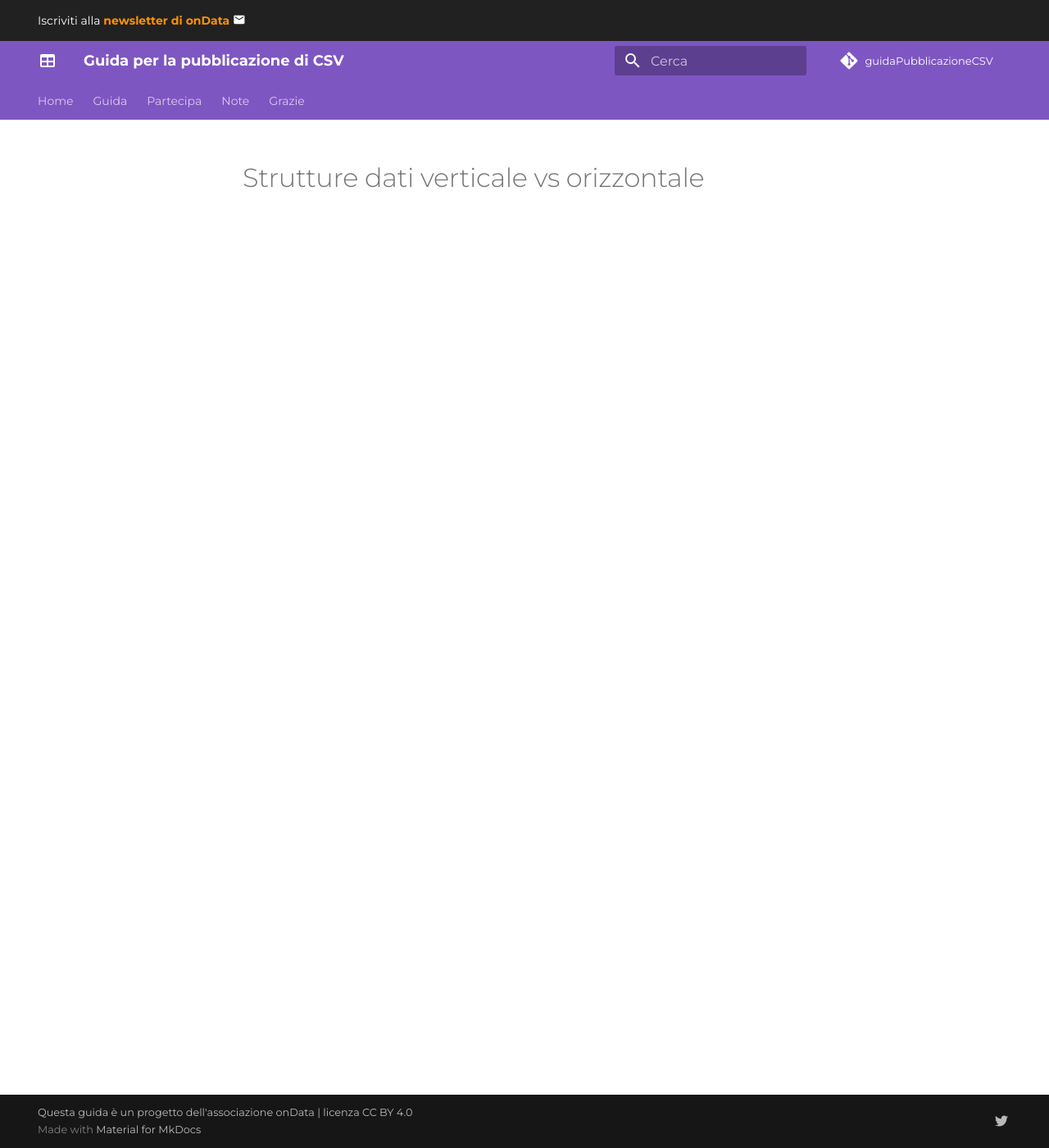
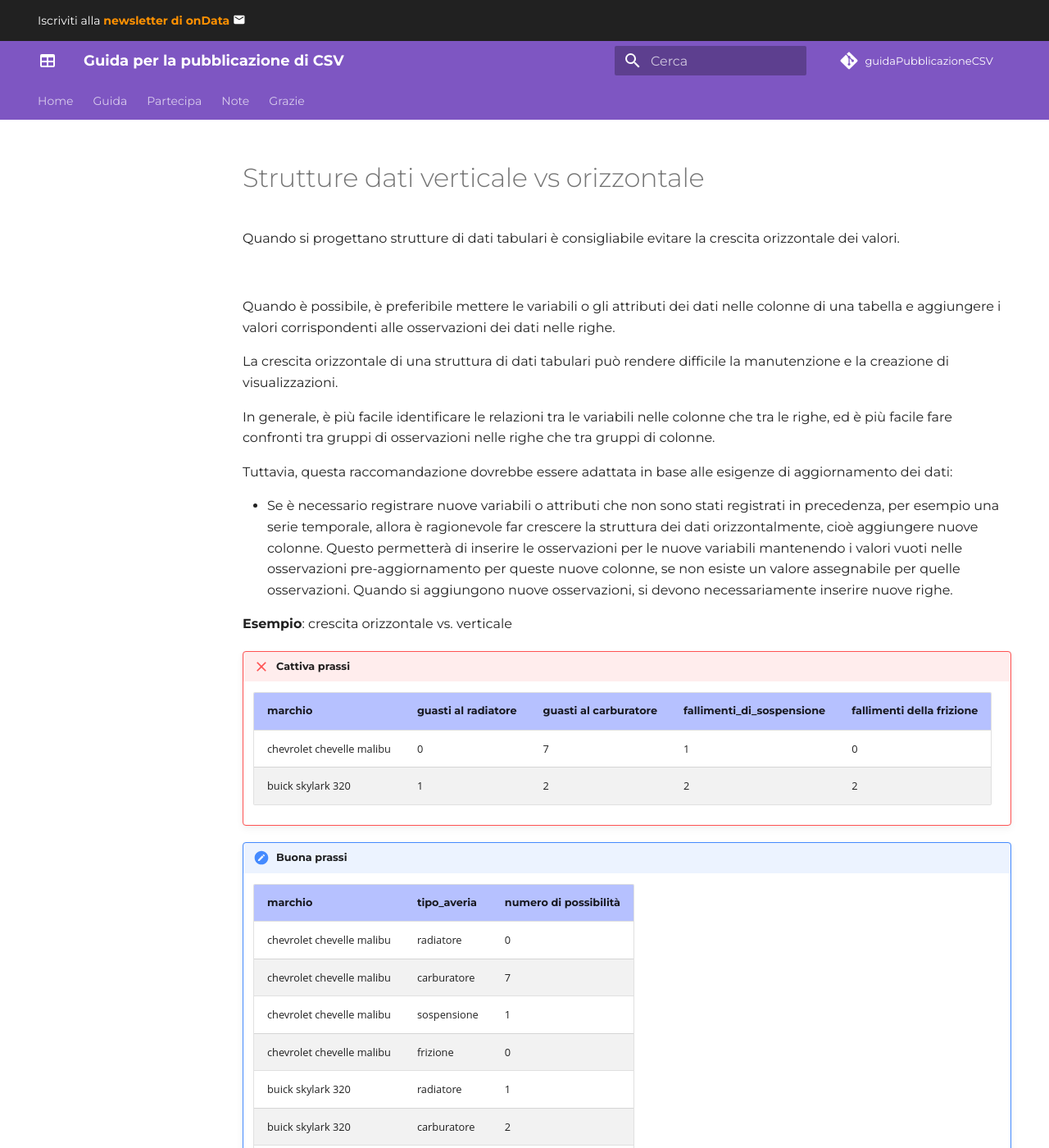
Before and after one commit to ondata/guidaPraticaPubblicazioneCSV, an MkDocs documentation site: the page built from docs/guida/linee_guida_pubblicazione/P04_strutture_dati_verticale_orizzontale.md, in a window 1280 px wide and 1400 px high. Shown: the whole window at 82% size. Built offline with MkDocs 1.6.1 and Material for MkDocs 9.7.7, drawn with Linux system fonts in a browser that asks for light colours; comment, search, counter and statistics services are not loaded; some of the changed text lies outside the part shown.

Commit message:
Update P04_strutture_dati_verticale_orizzontale.md

```diff
--- a/docs/guida/linee_guida_pubblicazione/P04_strutture_dati_verticale_orizzontale.md
+++ b/docs/guida/linee_guida_pubblicazione/P04_strutture_dati_verticale_orizzontale.md
@@ -4,7 +4,55 @@ hide:
 title: Strutture dati verticale vs orizzontale
 ---
 
+
 # Strutture dati verticale vs orizzontale
+Quando si progettano strutture di dati tabulari è consigliabile evitare la crescita orizzontale dei valori.
 
 ![](../imgs/p04-wrong.png)
 ![](../imgs/p04-correct.png)
+
+Quando è possibile, è preferibile mettere le variabili o gli attributi dei dati nelle colonne di una tabella e aggiungere i valori corrispondenti alle osservazioni dei dati nelle righe.
+
+La crescita orizzontale di una struttura di dati tabulari può rendere difficile la manutenzione e la creazione di visualizzazioni.
+
+In generale, è più facile identificare le relazioni tra le variabili nelle colonne che tra le righe, ed è più facile fare confronti tra gruppi di osservazioni nelle righe che tra gruppi di colonne.
+
+Tuttavia, questa raccomandazione dovrebbe essere adattata in base alle esigenze di aggiornamento dei dati:
+
+- Se è necessario registrare nuove variabili o attributi che non sono stati registrati in precedenza, per esempio una serie temporale, allora è ragionevole far crescere la struttura dei dati orizzontalmente, cioè aggiungere nuove colonne. Questo permetterà di inserire le osservazioni per le nuove variabili mantenendo i valori vuoti nelle osservazioni pre-aggiornamento per queste nuove colonne, se non esiste un valore assegnabile per quelle osservazioni. Quando si aggiungono nuove osservazioni, si devono necessariamente inserire nuove righe.
+
+**Esempio**: crescita orizzontale vs. verticale
+
+!!! failure "Cattiva prassi"
+    |marchio|guasti al radiatore|guasti al carburatore|fallimenti_di_sospensione|fallimenti della frizione|
+    |-------|-------------------|---------------------|-------------------------|-------------------------|
+    |chevrolet chevelle malibu|0|7|1|0|
+    |buick skylark 320|1|2|2|2|1|
+
+
+!!! succes "Buona prassi"
+    |marchio|tipo_averia|numero di possibilità|
+    |-------|-----------|---------------------|
+    |chevrolet chevelle malibu|radiatore|0|
+    |chevrolet chevelle malibu|carburatore|7|
+    |chevrolet chevelle malibu|sospensione|1|
+    |chevrolet chevelle malibu|frizione|0|
+    |buick skylark 320|radiatore|1|
+    |buick skylark 320|carburatore|2|
+    |buick skylark 320|sospensione|2|
+    |buick skylark 320|frizione|2|
+    |plymouth satellite|radiatore|0|
+    |plymouth satellite|carburatore|4|
+    |plymouth satellite|sospensione|4|
+    |plymouth satellite|frizione|1|
+
+
+L'esempio mostra un modo di organizzare i dati evitando la crescita orizzontale della struttura dei dati aggiungendo nuove variabili simili a quelle esistenti. La trasposizione in una struttura verticale creando due nuove variabili, 'type_averia' e 'number_of_averias', permette di aggiungere facilmente nuove osservazioni sotto forma di righe.
+
+D'altra parte, quando vengono pubblicate serie temporali, per esempio la storia della domanda di veicoli per gli anni 1972-1977, la crescita orizzontale della struttura è ragionevole se si presenta la necessità, per esempio, di completare la serie temporale per gli anni '70.
+
+|marchio|1972|1973|1974|1975|1976|1977|
+|-------|----|----|----|----|----|----|
+chevrolet chevelle malibu|345|423|1234|1690|2345|2134|04|27|
+buick skylark 320|124|252|785|914|1353|896|
+plymouth satellite|57|71|165|315|1104|1561|
```
